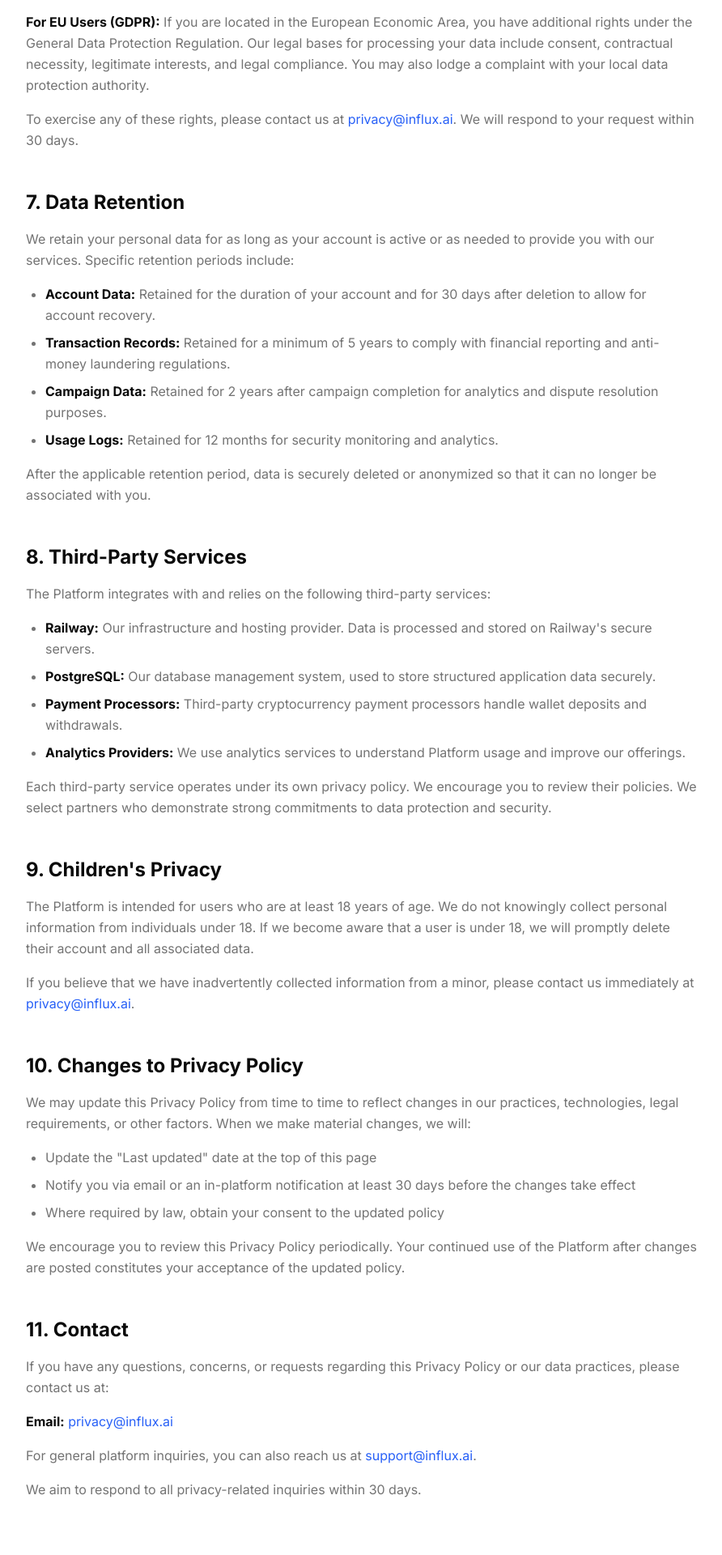
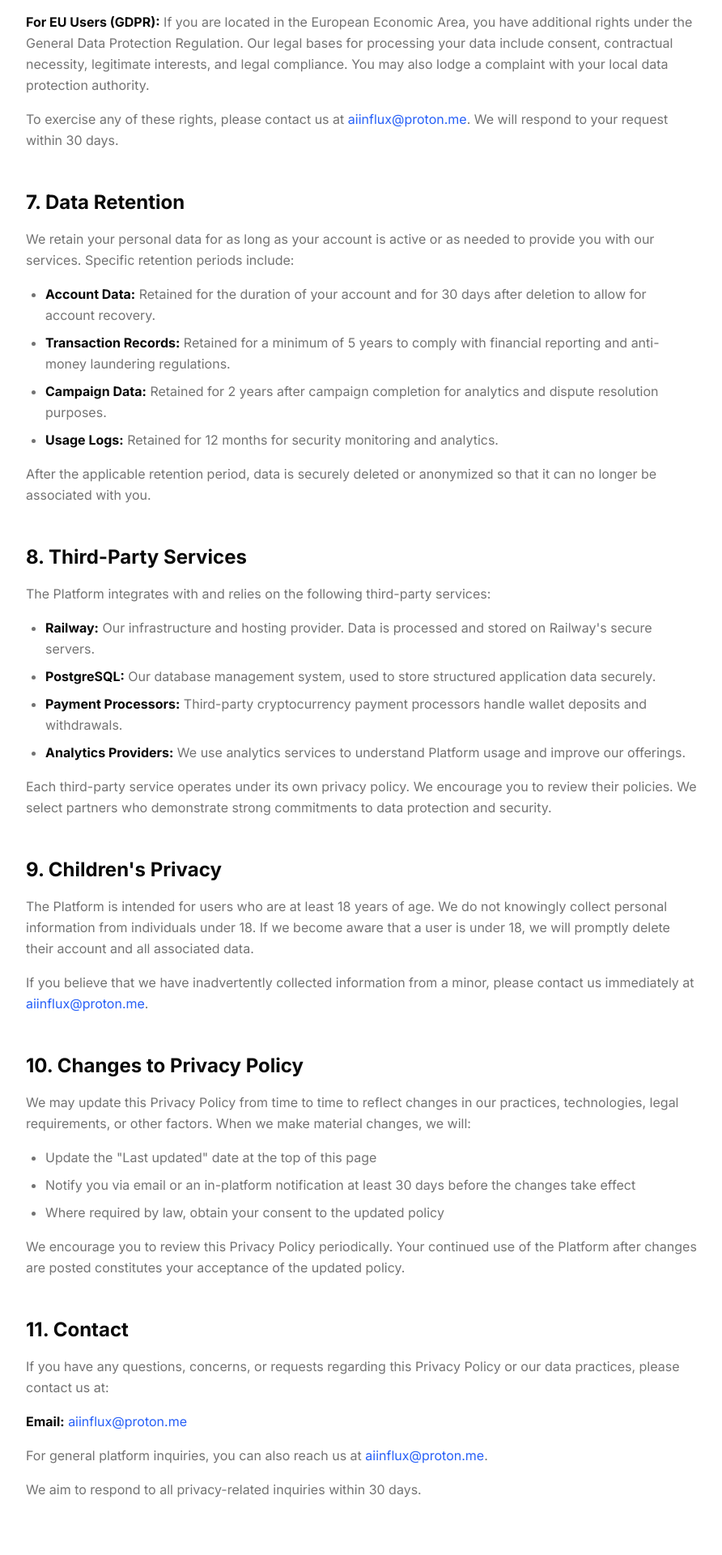
Before and after one commit to snezhinskayaaaa/influx-mvp, a Next.js app: page /privacy in a window 1280 px wide. Shown: the part 3700-5620 px from the top of the page at 81% size, without its empty margins (192-1084 px from the left). Built offline with nearby package versions, Linux system fonts and the light colour scheme.

Commit message:
fix: update contact emails to aiinflux@proton.me

```diff
--- a/app/privacy/page.tsx
+++ b/app/privacy/page.tsx
@@ -224,8 +224,8 @@ export default function PrivacyPage() {
                 </p>
                 <p>
                   To exercise any of these rights, please contact us at{" "}
-                  <Link href="mailto:privacy@influx.ai" className="text-primary hover:underline">
-                    privacy@influx.ai
+                  <Link href="mailto:aiinflux@proton.me" className="text-primary hover:underline">
+                    aiinflux@proton.me
                   </Link>
                   . We will respond to your request within 30 days.
                 </p>
@@ -279,8 +279,8 @@ export default function PrivacyPage() {
                 </p>
                 <p>
                   If you believe that we have inadvertently collected information from a minor, please contact us immediately at{" "}
-                  <Link href="mailto:privacy@influx.ai" className="text-primary hover:underline">
-                    privacy@influx.ai
+                  <Link href="mailto:aiinflux@proton.me" className="text-primary hover:underline">
+                    aiinflux@proton.me
                   </Link>
                   .
                 </p>
@@ -314,14 +314,14 @@ export default function PrivacyPage() {
                 </p>
                 <p>
                   <strong className="text-foreground">Email:</strong>{" "}
-                  <Link href="mailto:privacy@influx.ai" className="text-primary hover:underline">
-                    privacy@influx.ai
+                  <Link href="mailto:aiinflux@proton.me" className="text-primary hover:underline">
+                    aiinflux@proton.me
                   </Link>
                 </p>
                 <p>
                   For general platform inquiries, you can also reach us at{" "}
-                  <Link href="mailto:support@influx.ai" className="text-primary hover:underline">
-                    support@influx.ai
+                  <Link href="mailto:aiinflux@proton.me" className="text-primary hover:underline">
+                    aiinflux@proton.me
                   </Link>
                   .
                 </p>
--- a/app/terms/page.tsx
+++ b/app/terms/page.tsx
@@ -310,8 +310,8 @@ export default function TermsPage() {
                 </p>
                 <p>
                   <strong className="text-foreground">Email:</strong>{" "}
-                  <Link href="mailto:support@influx.ai" className="text-primary hover:underline">
-                    support@influx.ai
+                  <Link href="mailto:aiinflux@proton.me" className="text-primary hover:underline">
+                    aiinflux@proton.me
                   </Link>
                 </p>
                 <p>
```
